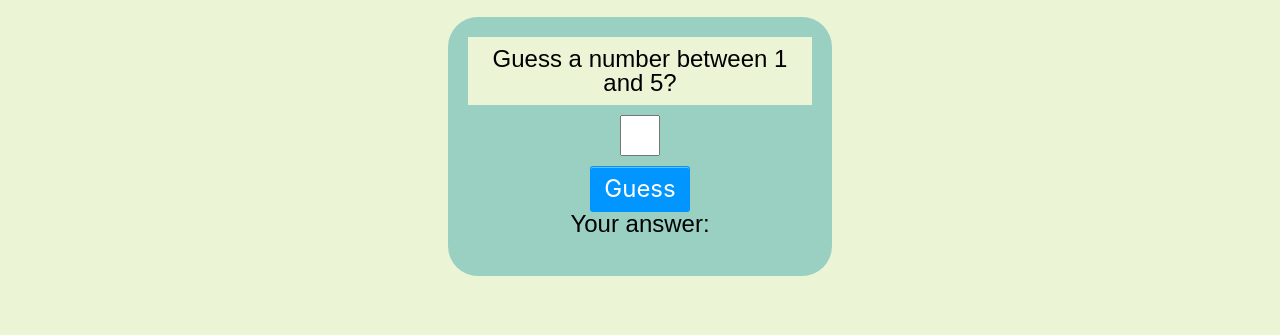
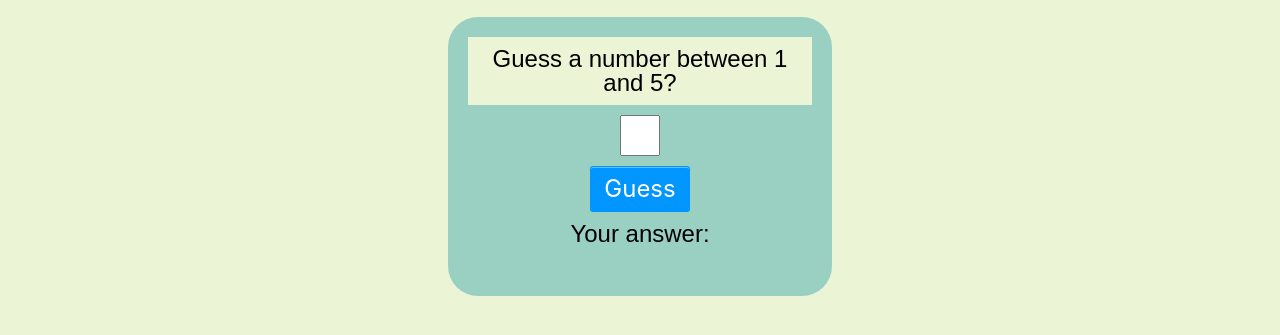
Before and after one commit to woestyn101/guess_game, a plain HTML site: page index.html in a window 1280 px wide. Shown: the part 67-402 px from the top of the page. Drawn offline with Linux system fonts and the light colour scheme.

Commit message:
correct main ttag and centered text in body

```diff
--- a/assets/css/style.css
+++ b/assets/css/style.css
@@ -7,6 +7,7 @@ font-size: 3rem;
 
 body {
     background-color: #ECF4D6;
+    text-align: center;
 }
 
 main {
--- a/index.html
+++ b/index.html
@@ -14,19 +14,16 @@
   </head>
   <body>
     <header>
-      <main>
       <div class="title"><h1>Guess the number??</h1></div>
     </header>
+    <main>
       <section>
         <p class="question">Guess a number between 1 and 5?</p>
         <p><input type="text" id="userInput" /></p>
         <p><button id="myButton" class="button-7">Guess</button></p>
-      <p>Your answer:</p>
+        <p id="yourAnswer">Your answer:</p>
         <p id="theNumber"></p>
-
       </section>
-
-
     </main>
 
     <script src="assets/js/script.js" type="text/javascript"></script>
```
Lines whose indentation alone changed are shown as unchanged.
